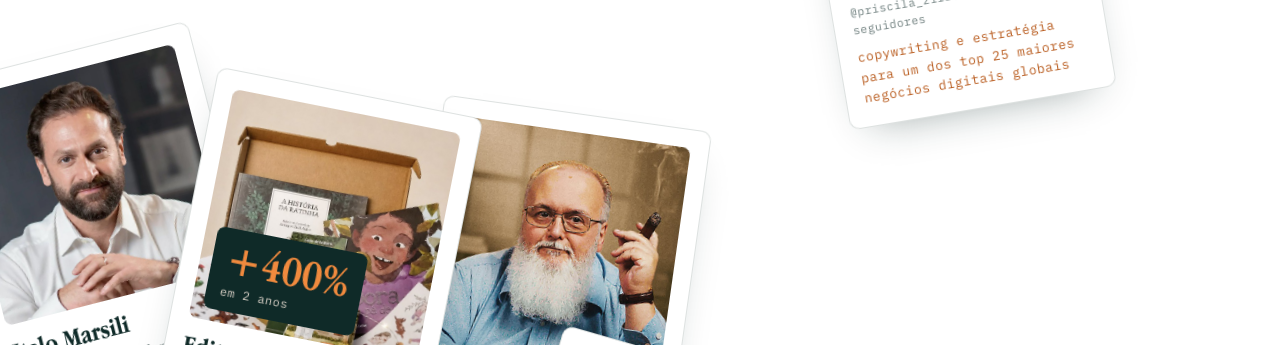
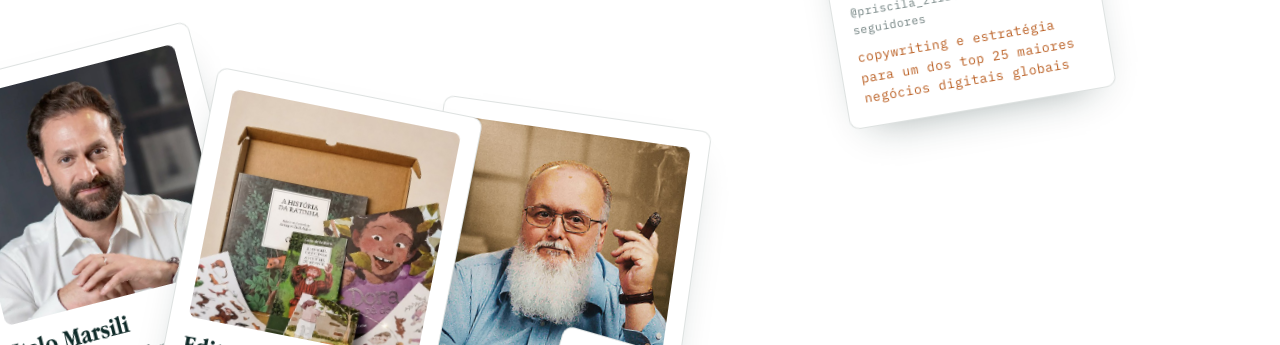
Before and after one commit to raissaprioste/demetra-site, a plain HTML site: page index.html in a window 1280 px wide. Shown: the part 8530-8875 px from the top of the page. Drawn offline with Linux system fonts and the light colour scheme.

Commit message:
Depoimentos: remove o selo +400% da foto da Editora João & Maria
Co-Authored-By: Claude Opus 5.5 <noreply@anthropic.com>
Claude-Session: https://claude.ai/code/session_01P5hNtazQwov6eyQK5zcFSH

```diff
--- a/index.html
+++ b/index.html
@@ -168,7 +168,7 @@
         </div>
         <div class="papel-slot">
           <figure class="papel pessoa marca" data-x="40" data-y="-40" data-r="7">
-            <div class="ph-foto"><img src="assets/img/editora.jpg" alt="Editora João &amp; Maria" loading="lazy" width="720" height="720"><span class="selo"><span class="numero">+400%</span><span class="mono">em 2 anos</span></span></div>
+            <div class="ph-foto"><img src="assets/img/editora.jpg" alt="Editora João &amp; Maria" loading="lazy" width="720" height="720"></div>
             <figcaption><b>Editora João &amp; Maria</b><span class="desc">e-commerce</span><a class="ig mono" href="https://www.instagram.com/joaoemariaeditora/" target="_blank" rel="noopener">@joaoemariaeditora · 465 mil seguidores</a><span class="mono servico">estratégia para growth – de 300k a 1,5kk de fat. em 2 anos</span></figcaption>
           </figure>
         </div>
```
